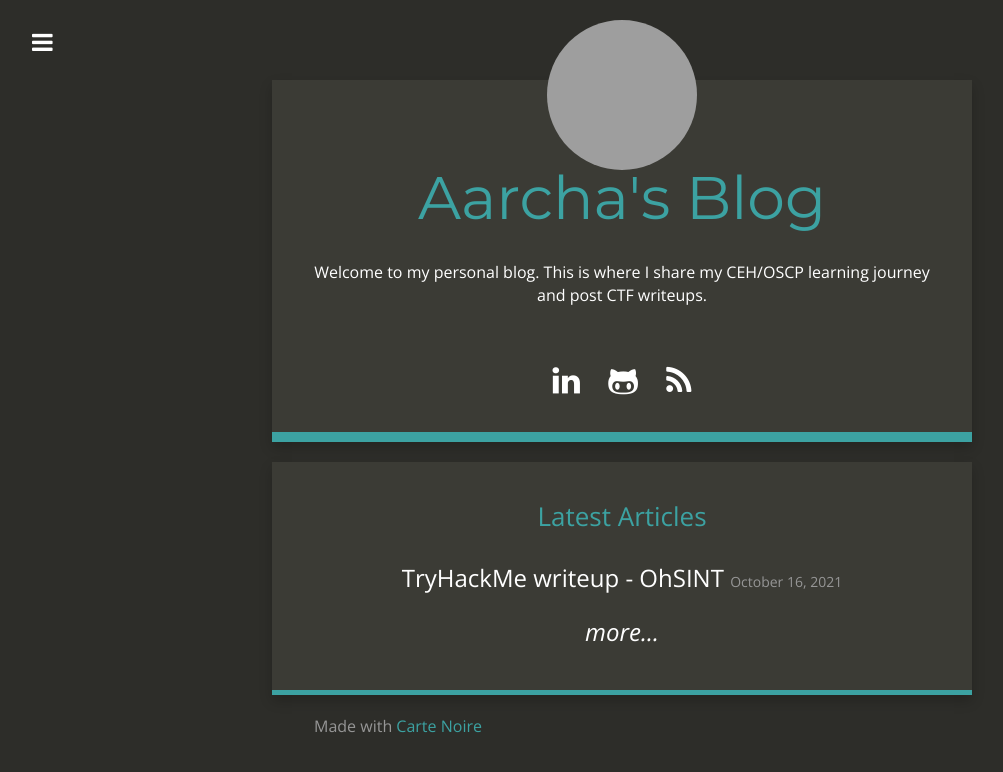
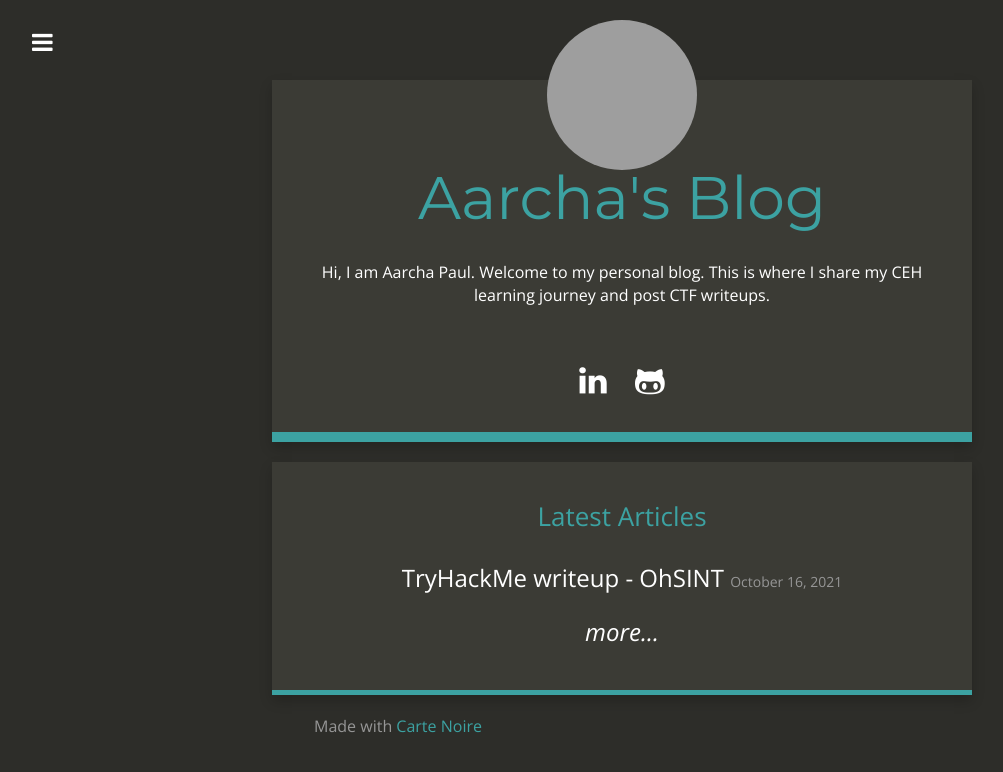
Before and after one commit to aarchapaul/aarchapaul.github.io, a Jekyll site: the page built from index.html, in a window 1280 px wide. Shown: the top 772 px of the page, without its empty margins (18-1021 px from the left). Built offline with Jekyll 4.4.1, drawn with Linux system fonts in a browser that asks for light colours; nearby versions of some CDN libraries; grey boxes are pictures that could not be loaded.

Commit message:
socials modified

```diff
--- a/_config.yml
+++ b/_config.yml
@@ -1,10 +1,10 @@
 # Site settings
 title: "Aarcha's Blog"
 email: aarchapaul194@gmail.com
-description: #"A dark blog theme for Jekyll."
+description: "A dark blog theme for Jekyll."
 baseurl: ""
 url: "http://carte-noire.jacobtomlinson.co.uk/"
-title_description: "Welcome to my personal blog. This is where I share my CEH/OSCP learning journey and post CTF writeups."
+title_description: "Hi, I am Aarcha Paul. Welcome to my personal blog. This is where I share my CEH learning journey and post CTF writeups."
 title_image: "https://www.gravatar.com/avatar/00000000000000000000000000000000?s=500&d=mm"
 google_analytics: "UA-20365477-4"
 disqus_account: cartenoire
--- a/_includes/social_links.html
+++ b/_includes/social_links.html
@@ -8,5 +8,5 @@
   {% if site.stackoverflow_link %}<a href="{{ site.stackoverflow_link }}" target="_new"><i class="fa fa-stack-overflow"></i></a>{% endif %}
   {% if site.instagram_username %}<a href="https://www.instagram.com/{{ site.instagram_username }}" target="_new"><i class="fa fa-instagram"></i></a>{% endif %}
   {% if site.reddit_username %}<a href="https://www.reddit.com/u/{{ site.reddit_username }}" target="_new"><i class="fa fa-reddit-alien"></i></a>{% endif %}
-  <a href="{{ site.baseurl }}/feed.xml" target="_new"><i class="fa fa-rss"></i></a>
+<!--  <a href="{{ site.baseurl }}/feed.xml" target="_new"><i class="fa fa-rss"></i></a> -->
 </p>
--- a/css/style.scss
+++ b/css/style.scss
@@ -716,10 +716,6 @@ ul {
 		.feedback {
 			text-align: center;
 
-			.fa-heart {
-				color: $red;
-			}
-
 		}
 
 		.comments {
@@ -822,9 +818,6 @@ ul {
 	width: 100%;
 	margin-left: 0%;
 
-	.fa-heart {
-		color: $red;
-	}
 
 	@media (min-width: $screen-sm-min) {
 		width: 90%;
```
Also changed, not shown: README.md.
